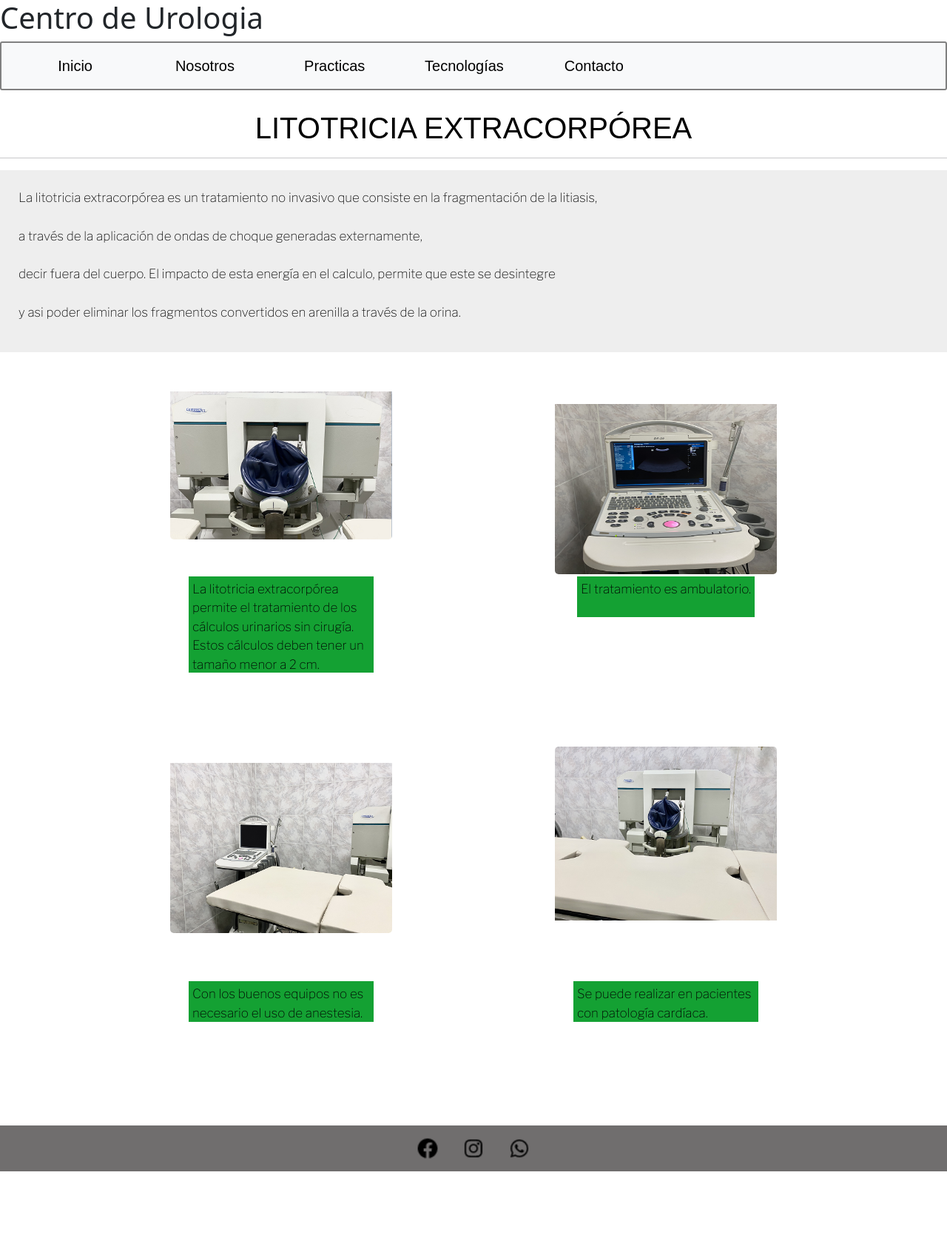
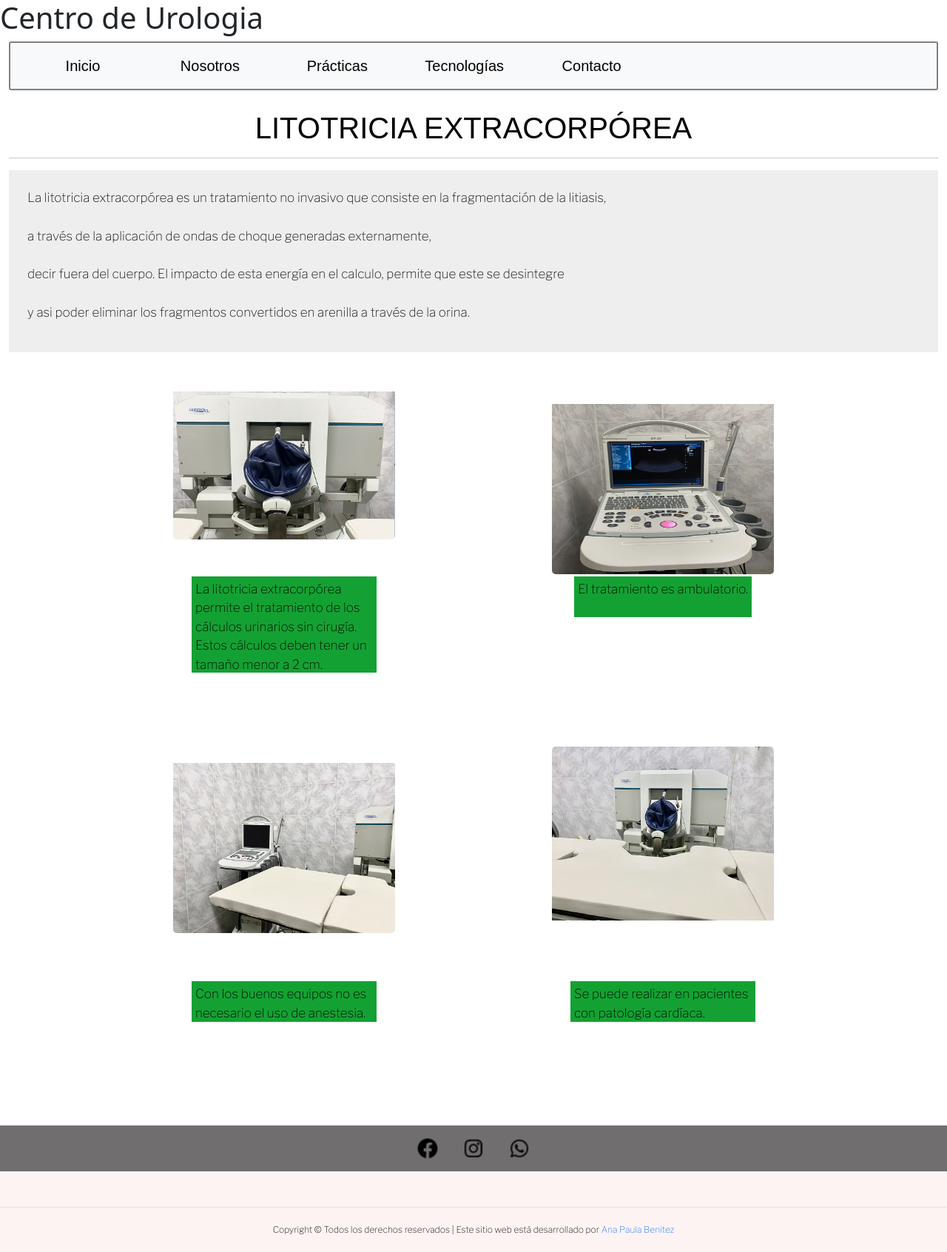
Before and after one commit to paulitab22/repoNuevo, a website: page tecnologías.html in a window 1280 px wide. Shown: the whole page at 74% size. Before the commit the page ends 1583 px from the top, so only its background shows below. Drawn offline with nearby package versions, Linux system fonts and the light colour scheme; a web font is replaced by a local one.

Commit message:
Update tecnologías.html

```diff
--- a/tecnologías.html
+++ b/tecnologías.html
@@ -1,5 +1,6 @@
 <!DOCTYPE html>
 <html lang="en">
+
 <head>
   <meta charset="UTF-8">
   <meta http-equiv="X-UA-Compatible" content="IE=edge">
@@ -8,7 +9,9 @@
      litotricia extracorpórea en Formosa">
   <link rel="preconnect" href="https://fonts.googleapis.com">
   <link rel="preconnect" href="https://fonts.gstatic.com" crossorigin>
-    <link href="https://fonts.googleapis.com/css2?family=Fira+Sans:wght@100;300;500&family=Inria+Sans:wght@300;400;700&family=Josefin+Sans:wght@300&family=Libre+Franklin:wght@100&family=Nunito:ital,wght@1,300&family=Sriracha&family=Telex&family=Varela+Round&display=swap" rel="stylesheet">
+  <link
+    href="https://fonts.googleapis.com/css2?family=Fira+Sans:wght@100;300;500&family=Inria+Sans:wght@300;400;700&family=Josefin+Sans:wght@300&family=Libre+Franklin:wght@100&family=Nunito:ital,wght@1,300&family=Sriracha&family=Telex&family=Varela+Round&display=swap"
+    rel="stylesheet">
   <link rel="stylesheet" href="css/index.css">
 
   <!-- !BOOTSTRAP -->
@@ -18,6 +21,7 @@
 
   <title>Litotricia Extracopórea</title>
 </head>
+
 <body>
   <!-- !CUERPO -->
   <header>
@@ -25,25 +29,26 @@
   </header>
 
   <!-- !NAVEGACIÓN -->
-
-    <nav class="navbar navbar-expand-sm navbar-light bg-light">
   <div class="container-fluid">
-          <button class="navbar-toggler" type="button" data-bs-toggle="collapse" data-bs-target="#navbarNav" aria-controls="navbarNav" aria-expanded="false" aria-label="Toggle navigation">
+    <nav class="navbar navbar-expand-md navbar-light bg-light">
+      <div class="container-fluid">
+        <button class="navbar-toggler" type="button" data-bs-toggle="collapse" data-bs-target="#navbarNav"
+          aria-controls="navbarNav" aria-expanded="false" aria-label="Toggle navigation">
           <span class="navbar-toggler-icon"></span>
         </button>
         <div class="collapse navbar-collapse" id="navbarNav">
           <ul class="navbar-nav">
             <li class="nav-item">
-                <a class="nav-link active nombreUno" aria-current="page" href="index.html">Inicio</a>
+              <a class="nav-link nombreUno" aria-current="page" href="index.html">Inicio</a>
             </li>
             <li class="nav-item">
               <a class="nav-link nombreUno" href="nosotros.html">Nosotros</a>
             </li>
             <li class="nav-item">
-                <a class="nav-link nombreUno" href="prácticas.html">Practicas</a>
+              <a class="nav-link nombreUno" href="prácticas.html">Prácticas</a>
             </li>
             <li class="nav-item">
-                <a class="nav-link nombreUno" href="tecnologías.html">Tecnologías</a>
+              <a class="nav-link  active nombreUno" href="tecnologías.html">Tecnologías</a>
             </li>
             <li class="nav-item">
               <a class="nav-link nombreUno" href="contacto.html">Contacto</a>
@@ -52,39 +57,46 @@
         </div>
       </div>
     </nav>
+  </div>
+
+  <div class="container-fluid">
+    <div class="row col-xs-10">
       <main>
 
         <!-- !INFORMACIÓN -->
 
-        <main>
         <h2 class="title-tecnologias">LITOTRICIA EXTRACORPÓREA</h2>
         <hr />
 
         <div class="about-tecnologia">
-        <p>La litotricia extracorpórea  es un tratamiento no invasivo que consiste en la fragmentación de la litiasis,</p>
+          <p>La litotricia extracorpórea es un tratamiento no invasivo que consiste en la fragmentación de la litiasis,
+          </p>
           <p>a través de la aplicación de ondas de choque generadas externamente,</p>
           <p>decir fuera del cuerpo. El impacto de esta energía en el calculo, permite que este se desintegre</p>
           <p>y asi poder eliminar los fragmentos convertidos en arenilla a través de la orina.</p>
         </div>
 
         <div id="maquinadeLitotricia">
-        <img class="litotricia1" src="imagenes/litotricia1.jpg"alt="Máquina de litotricia">
-              <p class="infoUno">La litotricia extracorpórea permite el tratamiento de los cálculos urinarios sin cirugía. Estos cálculos deben tener un tamaño menor a 2 cm.</p>
-        <img class="litotricia2" src="imagenes/litotricia2.jpg"alt="Máquina de litotricia2">
+          <img class="litotricia1" src="imagenes/litotricia1.jpg" alt="Máquina de litotricia">
+          <p class="infoUno">La litotricia extracorpórea permite el tratamiento de los cálculos urinarios sin cirugía.
+            Estos cálculos deben tener un tamaño menor a 2 cm.</p>
+          <img class="litotricia2" src="imagenes/litotricia2.jpg" alt="Máquina de litotricia2">
           <p class="infoDos">El tratamiento es ambulatorio.</p>
-        <img class="litotricia3" src="imagenes/litotricia3.jpg"alt="Máquina de litotricia3">
+          <img class="litotricia3" src="imagenes/litotricia3.jpg" alt="Máquina de litotricia3">
           <p class="infoTres">Con los buenos equipos no es necesario el uso de anestesia.</p>
-        <img class="litotricia4" src="imagenes/litotricia4.jpg"alt="Máquina de litotricia4">
+          <img class="litotricia4" src="imagenes/litotricia4.jpg" alt="Máquina de litotricia4">
           <p class="infoCuatro">Se puede realizar en pacientes con patología cardíaca.</p>
         </div>
-
     </main>
+  </div>
+  </div>
 
   <!-- !PIE DE PÁGINA -->
 
   <footer>
     <div class="container__redes">
-<a href="https://www.facebook.com/Centro-de-Urolog%C3%ADa-CDU-478609279004909" target="blanck" title="facebookcdu">
+      <a href="https://www.facebook.com/Centro-de-Urolog%C3%ADa-CDU-478609279004909" target="blanck"
+        title="facebookcdu">
         <img src="imagenes rr.ss/facebook.png" alt="logofacebook">
       </a>
 
@@ -96,10 +108,20 @@
         <img src="imagenes rr.ss/whatsapp.png" alt="logowhatsapp">
       </a>
     </div>
+    <div class="row pt-4 mt-4 derechos-Media">
+      <div class="col-md-12 derechos-s">
+        <div class="border-top pt-3 text-white text-center">
+          <p class="copy__derechos"> Copyright &copy; Todos los derechos reservados | Este sitio web está desarrollado por
+            <a href="index.html" class="text-decoration-none derechos__reservados">Ana Paula Benitez</a>
+          </p>
+        </div>
+      </div>
+    </div>
   </footer>
   <!-- !BOOTSTRAP -->
   <script src="https://cdn.jsdelivr.net/npm/bootstrap@5.1.3/dist/js/bootstrap.bundle.min.js"
     integrity="sha384-ka7Sk0Gln4gmtz2MlQnikT1wXgYsOg+OMhuP+IlRH9sENBO0LRn5q+8nbTov4+1p"
     crossorigin="anonymous"></script>
 </body>
+
 </html>
```
Lines whose indentation alone changed are shown as unchanged.
